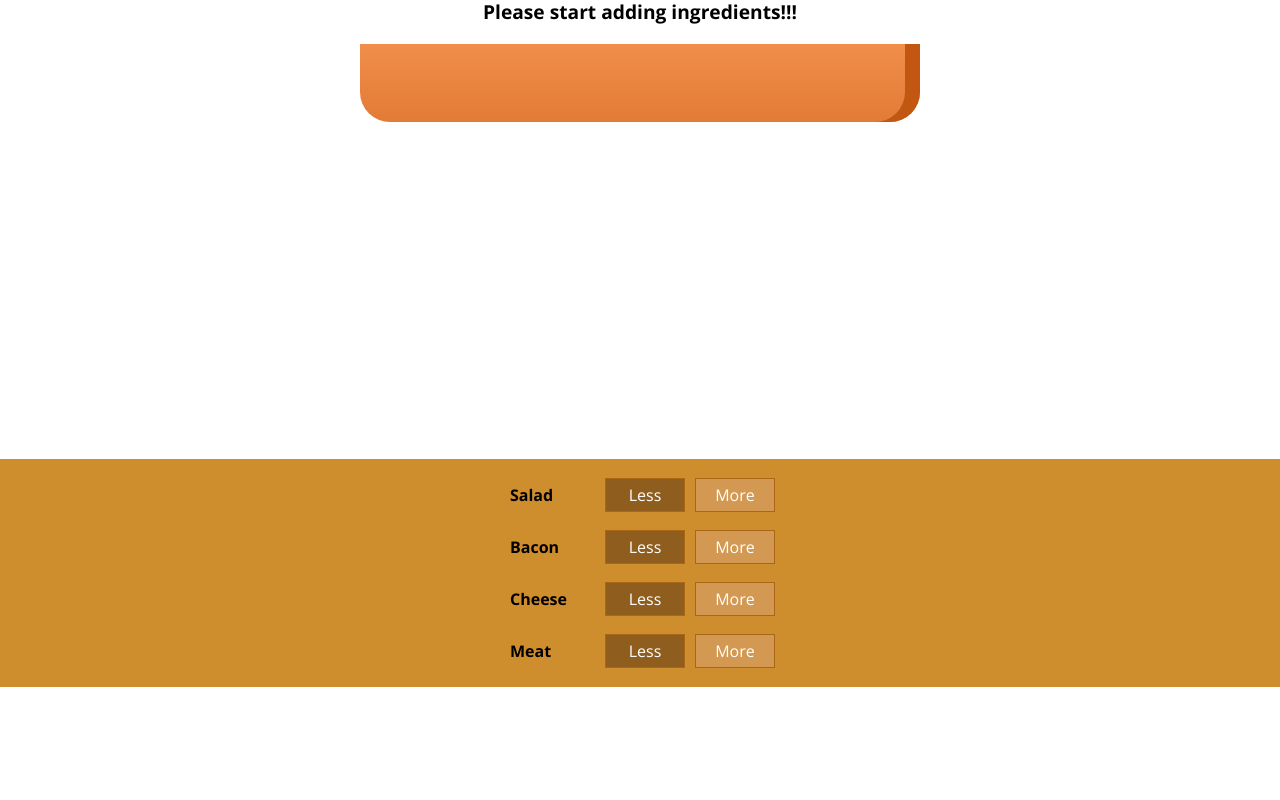
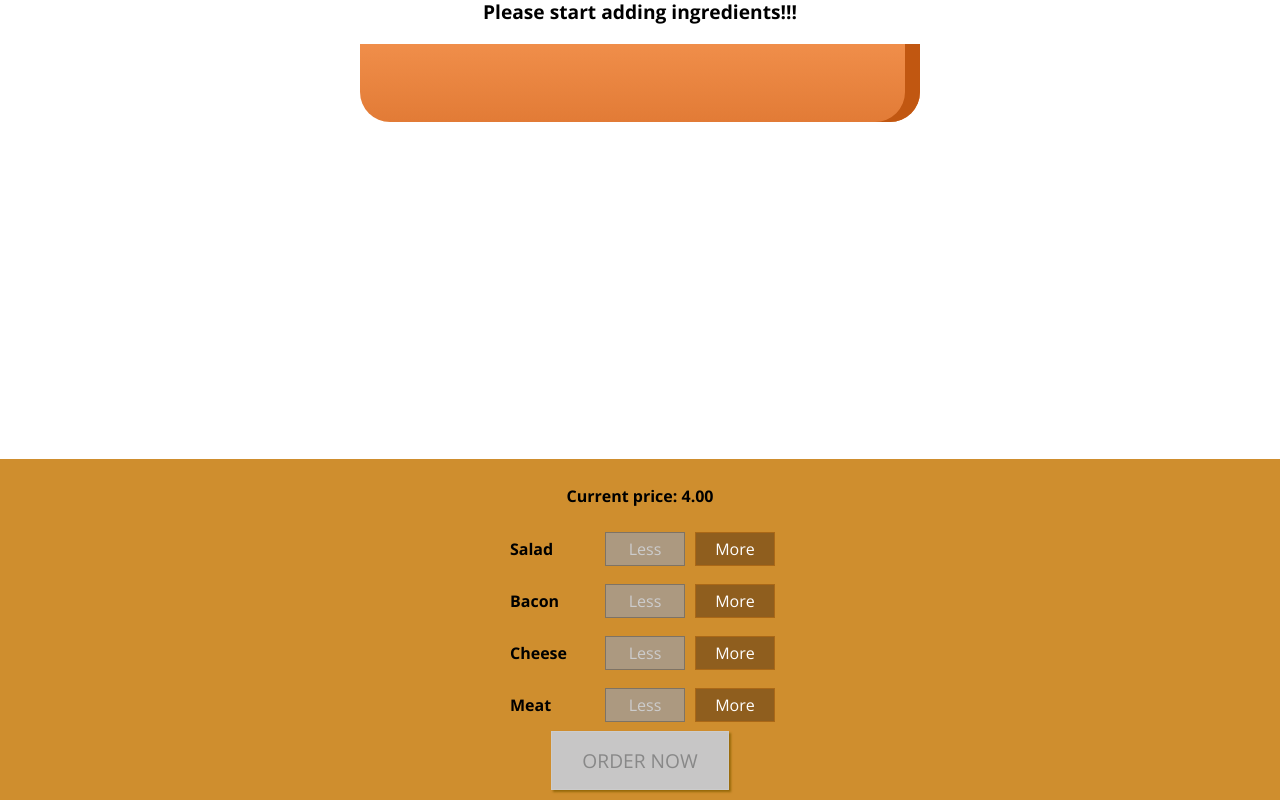
Before and after one commit to fasbrothers/Burger-App, a React app: page / in a window 1280 px wide. Shown: the part 179-979 px from the top of the page. Before the commit the page ends 866 px from the top, so only its background shows below. Built offline with nearby package versions, Linux system fonts and the light colour scheme.

Commit message:
made some changes

```diff
--- a/src/components/Burger/BurgerIngredient/BuildControls/BuildControl/BuildControl.js
+++ b/src/components/Burger/BurgerIngredient/BuildControls/BuildControl/BuildControl.js
@@ -5,8 +5,8 @@ const buildControl = (props) => {
     return (
         <div className='BuildControl'>
             <div className='Label'>{props.label}</div>
-            <button className='More'>Less</button>
-            <button className='Less'>More</button>
+            <button className='Less' onClick={props.removed} disabled={props.disabled}>Less</button>
+            <button className='More' onClick={props.added}>More</button>
         </div>
     )
 }
--- a/src/components/Burger/BurgerIngredient/BuildControls/BuildControls.css
+++ b/src/components/Burger/BurgerIngredient/BuildControls/BuildControls.css
@@ -8,3 +8,43 @@
     padding: 10px 0;
     box-shadow: 0 2px 1px #ccc;
 }
+.OrderButton {
+    background-color: #DAD735;
+    outline: none;
+    cursor: pointer;
+    border: 1px solid #966909;
+    color: #966909;
+    font-family: inherit;
+    font-size: 1.2em;
+    padding: 15px 30px;
+    box-shadow: 2px 2px 2px #966909;
+}
+
+.OrderButton:hover, .OrderButton:active {
+    background-color: #A0DB41;
+    border: 1px solid #966909;
+    color: #966909;
+}
+
+.OrderButton:disabled {
+    background-color: #C7C6C6;
+    cursor: not-allowed;
+    border: 1px solid #ccc;
+    color: #888888;
+}
+
+.OrderButton:not(:disabled) {
+    animation: enable 0.3s linear;
+}
+
+@keyframes enable {
+    0% {
+        transform: scale(1);
+    }
+    60% {
+        transform: scale(1.1);
+    }
+    100% {
+        transform: scale(1);
+    }
+}
--- a/src/components/Burger/BurgerIngredient/BuildControls/BuildControls.js
+++ b/src/components/Burger/BurgerIngredient/BuildControls/BuildControls.js
@@ -11,9 +11,16 @@ const controls = [
 
 const buildControls = (props) => (
     <div className='BuildControls'>
+        <p><strong>Current price: {props.price.toFixed(2)}</strong></p>
         {controls.map(ctrl => (
-            <BuildControl key={ctrl.label} label={ctrl.label} />
+            <BuildControl
+                key={ctrl.label}
+                label={ctrl.label}
+                added={() => props.ingredientAdded(ctrl.type)}
+                removed={() => props.ingredientRemoved(ctrl.type)}
+                disabled={props.disabled[ctrl.type]} />
         ))}
+        <button className='OrderButton' disabled={!props.purchasable} onClick={props.ordered}>ORDER NOW</button>
     </div>
 )
 
--- /dev/null
+++ b/src/components/Burger/OrderSummary/OrderSummary.js
@@ -0,0 +1,26 @@
+import React from 'react';
+import Aux from '../../../hoc/Aaux'
+
+const orderSummary = (props) => {
+    const ingredientSummary = Object.keys(props.ingredients)
+        .map(igKey => {
+            return (
+                <li key={igKey}>
+                    <span style={{ textTransform: 'capitalize' }}>{igKey}</span>: {props.ingredients[igKey]}
+                </li>
+            )
+        })
+
+    return (
+        <Aux>
+            <h3>Your Order</h3>
+            <p>A delicious burger with following ingredients:</p>
+            <ul>
+                {ingredientSummary}
+            </ul>
+            <p>Contine with Checkout?</p>
+        </Aux>
+    )
+
+}
+export default orderSummary;
--- /dev/null
+++ b/src/components/UI/Backdrop/Backdrop.css
@@ -0,0 +1,9 @@
+.Backdrop{
+    top: 0;
+    left: 0;
+    position: fixed;
+    background-color: rgba(0, 0, 0, 0.5);
+    z-index: 100;
+    height: 100%;
+    width: 100%;
+}
--- /dev/null
+++ b/src/components/UI/Backdrop/Backdrop.js
@@ -0,0 +1,8 @@
+import React from 'react';
+import './Backdrop.css'
+
+const backdrop = (props) => {
+    return props.show ? <div className='Backdrop' onClick={props.clicked}></div> : null
+}
+
+export default backdrop;
--- /dev/null
+++ b/src/components/UI/Modal/Modal.css
@@ -0,0 +1,20 @@
+.Modal {
+    position: fixed;
+    z-index: 500;
+    background-color: white;
+    width: 70%;
+    border: 1px solid #ccc;
+    box-shadow: 1px 1px 1px black;
+    padding: 16px;
+    left: 15%;
+    top: 30%;
+    box-sizing: border-box;
+    transition: all 0.3s ease-out;
+}
+
+@media (min-width: 600px) {
+    .Modal {
+        width: 500px;
+        left: calc(50% - 250px);
+    }
+}
--- /dev/null
+++ b/src/components/UI/Modal/Modal.js
@@ -0,0 +1,20 @@
+import React from 'react';
+import './Modal.css';
+import Aux from "../../../hoc/Aaux";
+import Backdrop from '../Backdrop/Backdrop'
+
+const Modal = (props) => {
+    return (
+        <Aux>
+            <Backdrop show={props.show} clicked={props.modalClosed} />
+            <div className='Modal'
+                style={{
+                    transform: props.show ? 'translateY(0)' : 'translateY(-100vh)',
+                    opacity: props.show ? '1' : '0'
+                }}>
+                {props.children}
+            </div>
+        </Aux>)
+}
+
+export default Modal;
--- a/src/containers/Burger Builders/BurgerBuilder.js
+++ b/src/containers/Burger Builders/BurgerBuilder.js
@@ -2,6 +2,15 @@ import React, { Component } from 'react'
 import Aux from '../../hoc/Aaux'
 import Burger from '../../components/Burger/Burger'
 import BuildControls from '../../components/Burger/BurgerIngredient/BuildControls/BuildControls'
+import Modul from '../../components/UI/Modal/Modal'
+import OrderSummary from '../../components/Burger/OrderSummary/OrderSummary'
+
+const INGREDIENTS_PRICE = {
+    salad: 0.4,
+    cheese: 0.2,
+    bacon: 0.8,
+    meat: 1
+}
 
 export default class BurgerBuilder extends Component {
     state = {
@@ -10,13 +19,83 @@ export default class BurgerBuilder extends Component {
             bacon: 0,
             cheese: 0,
             meat: 0
+        },
+        totalPrice: 4,
+        purchasable: false,
+        purchasing: false
+    }
+
+    updatePurchaseState(ingredients) {
+        const sum = Object.keys(ingredients)
+            .map(igKey => {
+                return ingredients[igKey]
+            })
+            .reduce((sum, el) => {
+                return sum + el
+            }, 0);
+        this.setState({ purchasable: sum > 0 })
+    }
+    addIngredientHandler = (type) => {
+        const oldCount = this.state.ingredients[type];
+        const updateCount = oldCount + 1;
+        const updatedIngredients = {
+            ...this.state.ingredients
+        };
+        updatedIngredients[type] = updateCount;
+        const priceAddition = INGREDIENTS_PRICE[type];
+        const oldPrice = this.state.totalPrice;
+        const newPrice = oldPrice + priceAddition;
+        this.setState({ totalPrice: newPrice, ingredients: updatedIngredients })
+        this.updatePurchaseState(updatedIngredients)
+    }
+
+    removeIngredientHandler = (type) => {
+        const oldCount = this.state.ingredients[type];
+        const updateCount = oldCount - 1;
+        if (oldCount <= 0) {
+            return
         }
+        const updatedIngredients = {
+            ...this.state.ingredients
+        };
+        updatedIngredients[type] = updateCount;
+        const priceDeduction = INGREDIENTS_PRICE[type];
+        const oldPrice = this.state.totalPrice;
+        const newPrice = oldPrice - priceDeduction;
+        this.setState({ totalPrice: newPrice, ingredients: updatedIngredients })
+        this.updatePurchaseState(updatedIngredients)
     }
+
+    purchaseHandler = () => {
+        this.setState({ purchasing: true })
+    }
+
+    purchaseCancelHandler = () => {
+        this.setState({ purchasing: false })
+    }
+
     render() {
+        const disabledInfo = {
+            ...this.state.ingredients
+        }
+
+        for (let key in disabledInfo) {
+            disabledInfo[key] = disabledInfo[key] <= 0
+        }
+
         return (
             <Aux>
+                <Modul show={this.state.purchasing} modalClosed={this.purchaseCancelHandler}>
+                    <OrderSummary ingredients={this.state.ingredients} />
+                </Modul>
                 <Burger ingredients={this.state.ingredients} />
-                <BuildControls />
+                <BuildControls
+                    ingredientAdded={this.addIngredientHandler}
+                    ingredientRemoved={this.removeIngredientHandler}
+                    disabled={disabledInfo}
+                    purchasable={this.state.purchasable}
+                    ordered={this.purchaseHandler}
+                    price={this.state.totalPrice} />
             </Aux>
         )
     }
```
